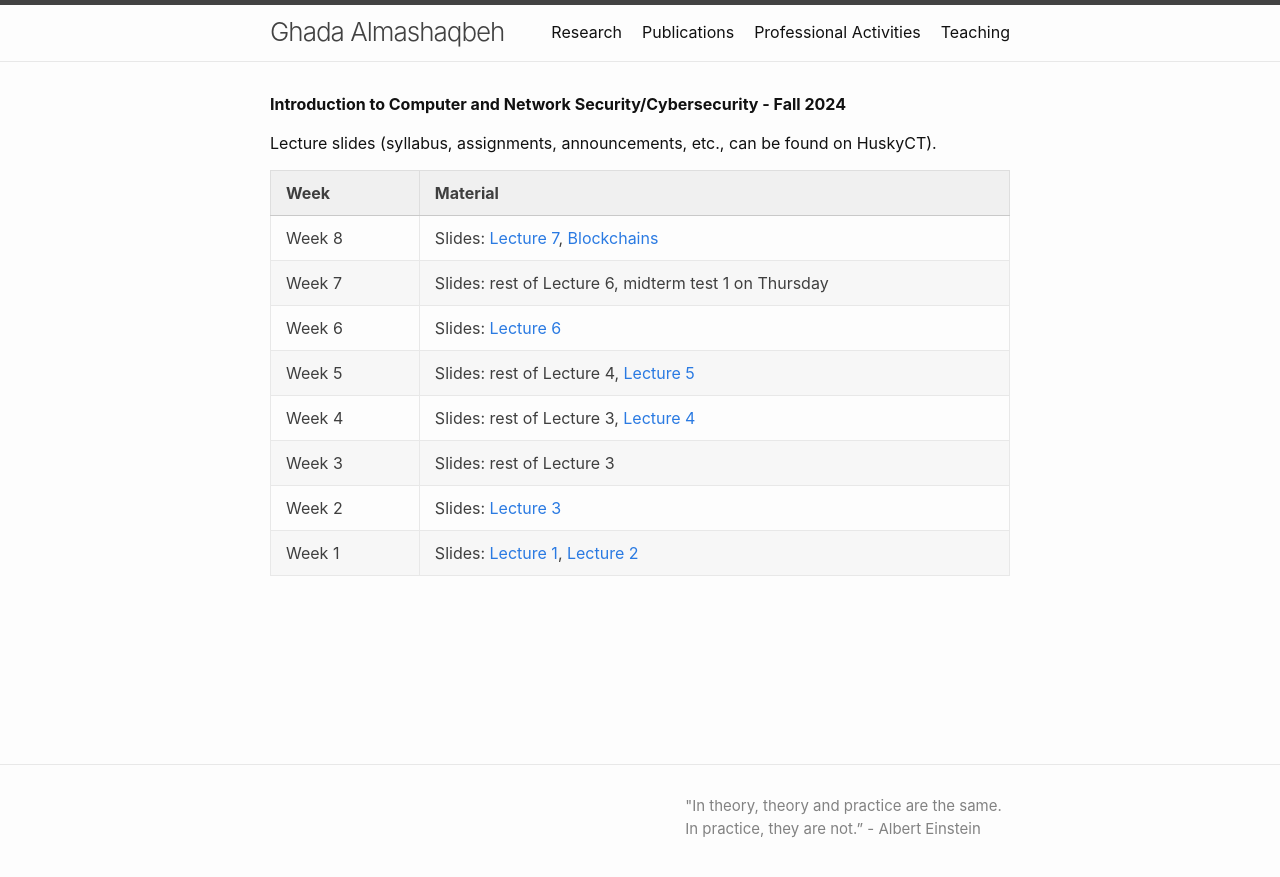
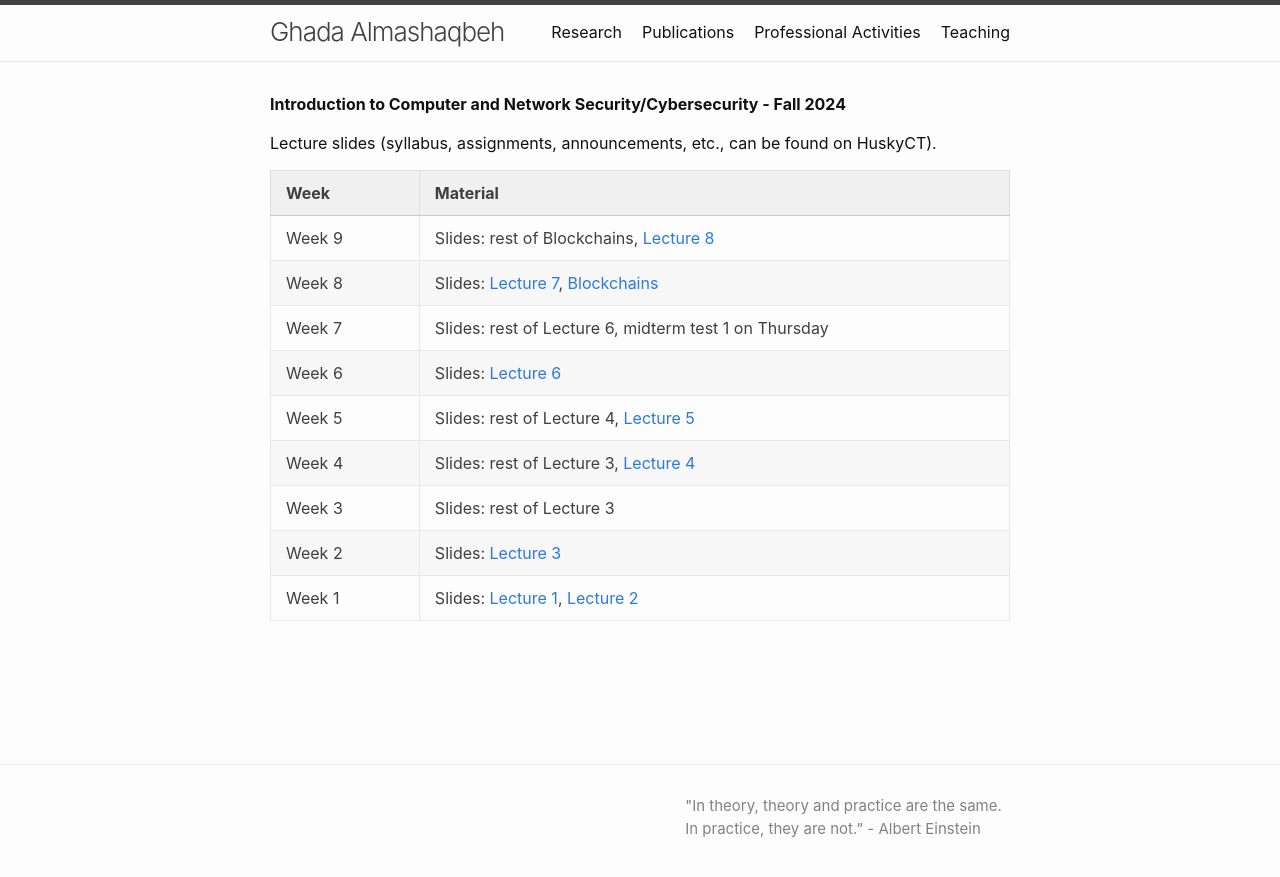
Before and after one commit to GhadaAlmashaqbeh/GhadaAlmashaqbeh.github.io, a Jekyll site: the page built from courses/cse3400-f2024/index.md, in a window 1280 px wide. Shown: the top 877 px of the page. Built offline with Jekyll 4.4.1, drawn with Linux system fonts in a browser that asks for light colours.

Commit message:
add lec 8

```diff
--- a/courses/cse3400-f2024/index.md
+++ b/courses/cse3400-f2024/index.md
@@ -8,6 +8,7 @@ Lecture slides (syllabus, assignments, announcements, etc., can be found on Husk
 
 | Week&emsp;&emsp;| Material           |
 |----------|--------------------|
+| Week 9 | Slides: rest of Blockchains, [Lecture 8](./lecture8.pdf)|
 | Week 8 | Slides: [Lecture 7](./lecture7.pdf), [Blockchains](./blockchains.pdf)|
 | Week 7 | Slides: rest of Lecture 6, midterm test 1 on Thursday|
 | Week 6 | Slides: [Lecture 6](./lecture6.pdf)|
```
Also changed, not shown: 3 other files.
